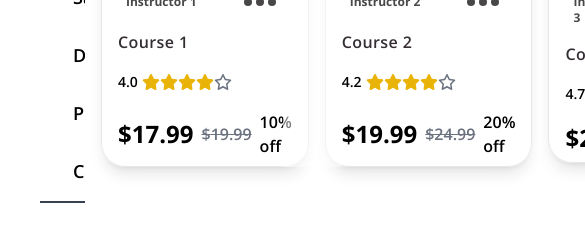
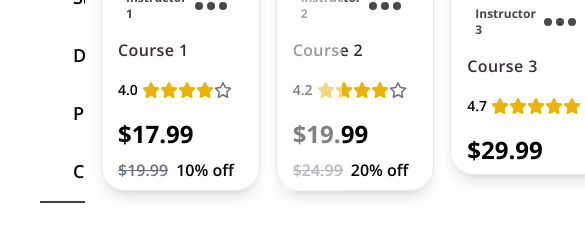
Before and after one commit to FrontEndDevo/NeuraLearnAcademy, a React (Vite) app: page /all-courses in a window 390 px wide. Shown: the part 361-586 px from the top of the page, 585 px wide, since content can reach past the window. Built offline with nearby package versions, Linux system fonts and the light colour scheme.

Commit message:
Update CourseCard styling for rate and price (flex-wrap, nowrap)

```diff
--- a/src/shared/Courses/CourseCard.jsx
+++ b/src/shared/Courses/CourseCard.jsx
@@ -79,7 +79,7 @@ const CourseCard = ({
             </div>
           )}
           {rate != null && (
-            <div className="flex items-center gap-1 mb-4">
+            <div className="flex flex-wrap md:flex-nowrap items-center gap-1 mb-4">
               <p className="text-sm font-semibold">{rate.toFixed(1)}</p>
               <div>
                 {[...Array(5)].map((_, i) => (
@@ -95,7 +95,7 @@ const CourseCard = ({
             </div>
           )}
           {price != null && (
-            <div className="flex items-center gap-2">
+            <div className="flex flex-wrap md:flex-nowrap items-center gap-2">
               <p
                 className={`text-2xl font-bold ${
                   discount === 100 ? "text-[#3AA552]" : ""
```
